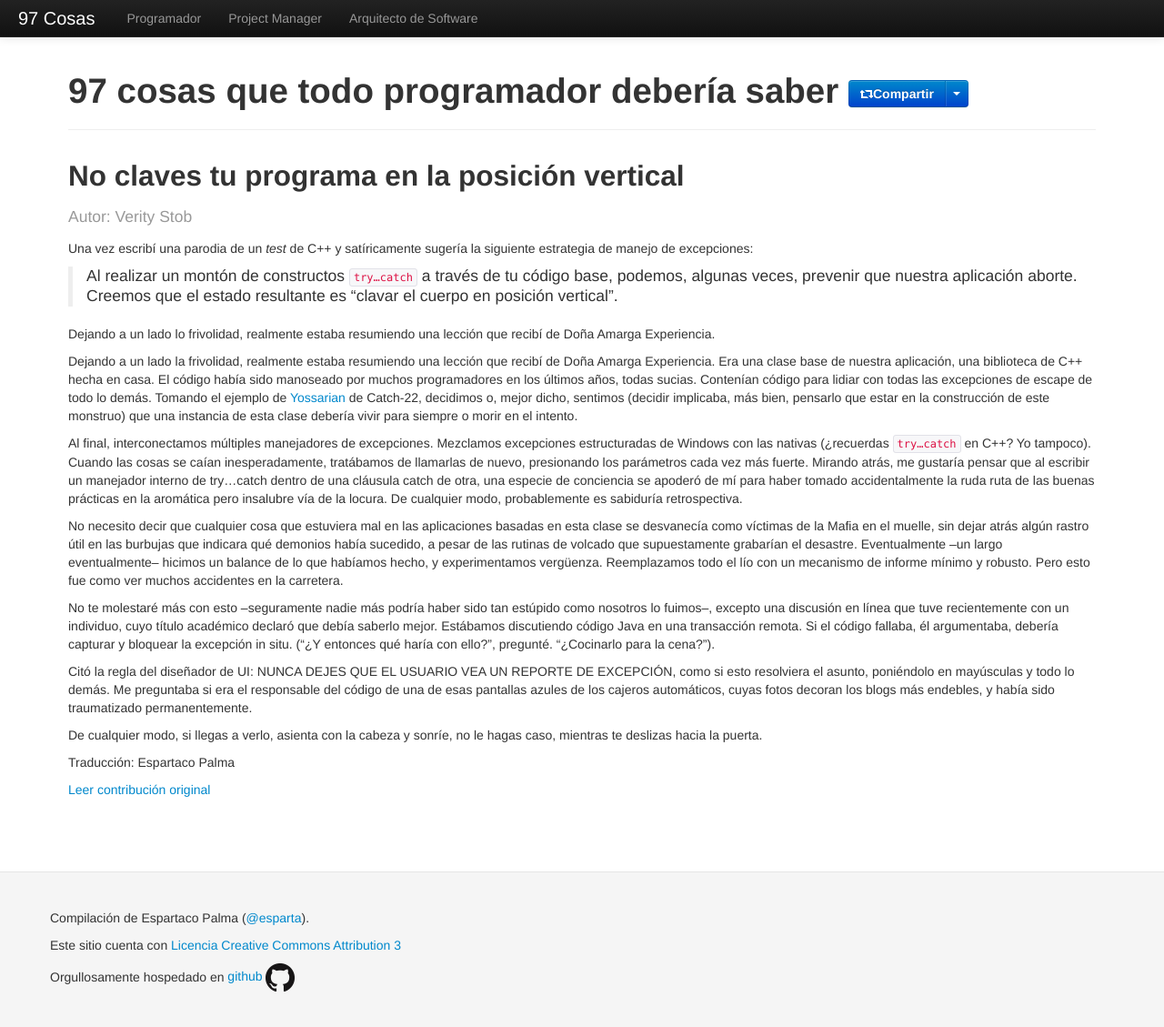
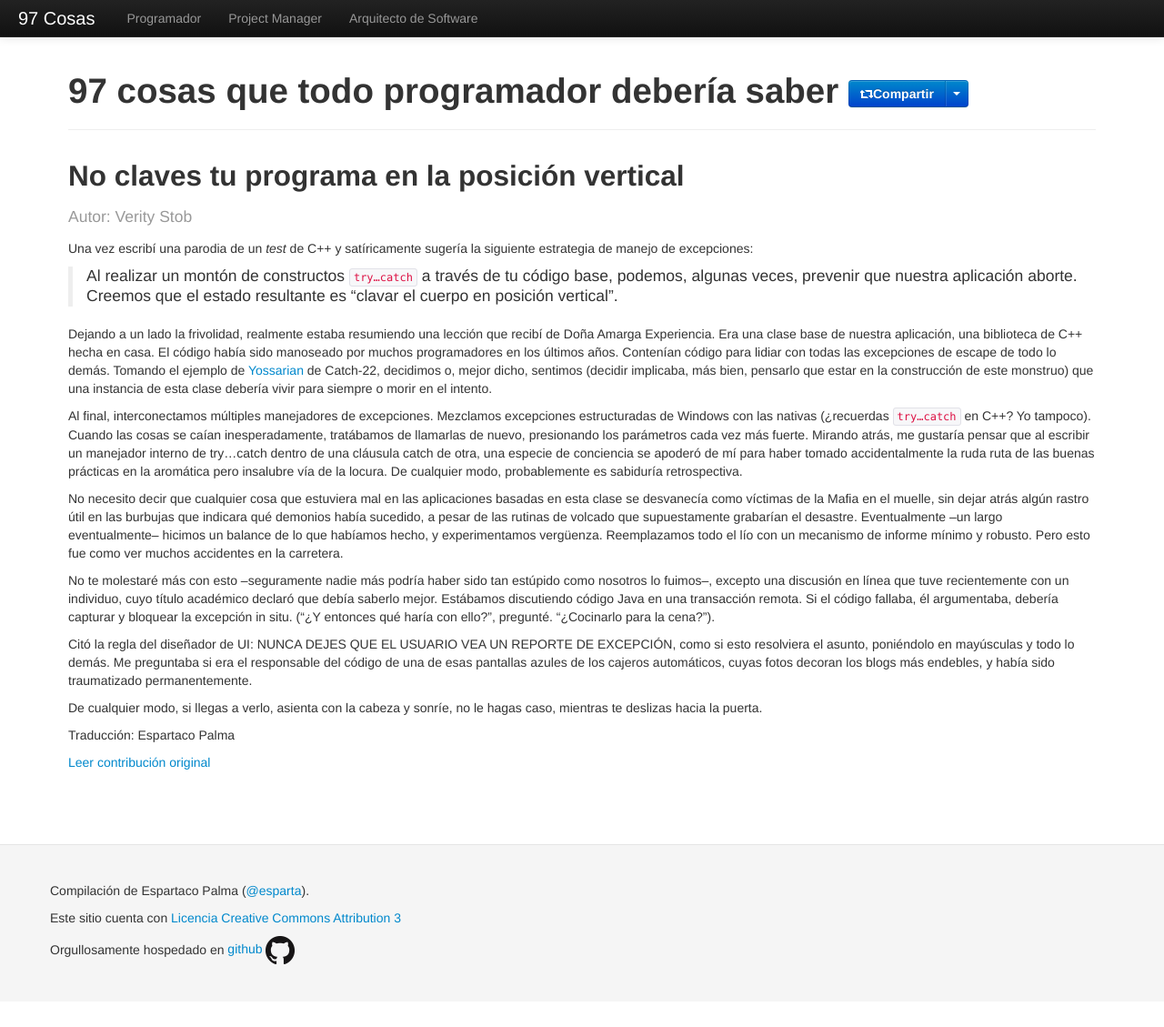
Before and after one commit to esparta/97cosas, a Jekyll site: the page built from programador/no-claves-programa.md, in a window 1280 px wide and 1131 px high. Shown: the whole window at 91% size. Built offline with Jekyll 4.4.1, drawn with Linux system fonts in a browser that asks for light colours; comment, search, counter and statistics services are not loaded.

Commit message:
Style corrections no-claves-programa

```diff
--- a/programador/no-claves-programa.md
+++ b/programador/no-claves-programa.md
@@ -15,18 +15,15 @@ base, podemos, algunas veces, prevenir que nuestra aplicación aborte.
 Creemos que el estado resultante es “clavar el cuerpo en posición
 vertical”.
 
-Dejando a un lado lo frivolidad, realmente estaba resumiendo una lección
-que recibí de Doña Amarga Experiencia.
-
 Dejando a un lado la frivolidad, realmente estaba resumiendo una lección
 que recibí de Doña Amarga Experiencia. Era una clase base de nuestra
 aplicación, una biblioteca de C++ hecha en casa. El código había sido
-manoseado por muchos programadores en los últimos años, todas sucias.
-Contenían código para lidiar con todas las excepciones de escape de todo
-lo demás. Tomando el ejemplo de [Yossarian][1] de Catch-22, decidimos o,
-mejor dicho, sentimos (decidir implicaba, más bien, pensarlo que estar
-en la construcción de este monstruo) que una instancia de esta clase
-debería vivir para siempre o morir en el intento.
+manoseado por muchos programadores en los últimos años. Contenían código
+para lidiar con todas las excepciones de escape de todo lo demás. Tomando
+el ejemplo de [Yossarian][1] de Catch-22, decidimos o, mejor dicho,
+sentimos (decidir implicaba, más bien, pensarlo que estar en la
+construcción de este monstruo) que una instancia de esta clase debería
+vivir para siempre o morir en el intento.
 
 Al final, interconectamos múltiples manejadores de excepciones.
 Mezclamos excepciones estructuradas de Windows con las nativas
```
